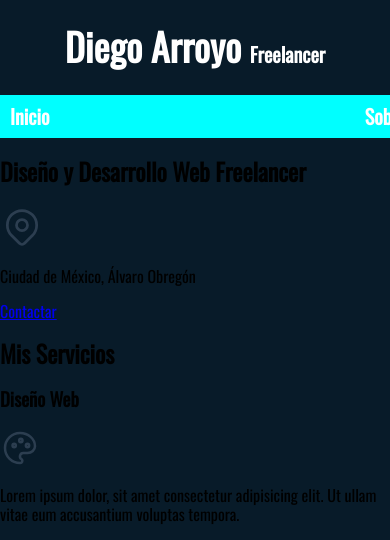
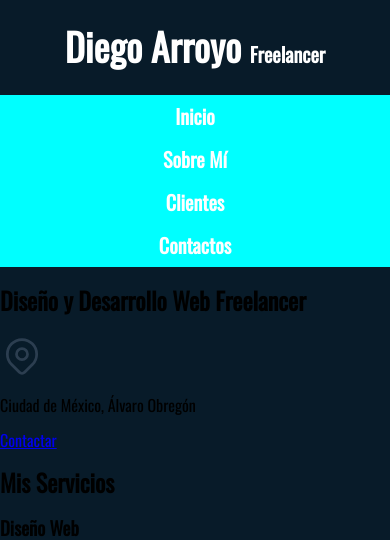
Before and after one commit to DiegoArroyo12/DesarrolloWEB, a PHP site: page / in a window 390 px wide; the page is wider, and only the part inside the window is pictured. Shown: the top 540 px of that part. Run offline with PHP 8.4, Linux system fonts and the light colour scheme.

Commit message:
Añadimos Media Queries

```diff
--- a/freelancer_inicio/css/style.css
+++ b/freelancer_inicio/css/style.css
@@ -38,7 +38,7 @@ body {
 /* Si se quiere aplicar a un id se usa el # aunque no es muy recomendable aplicar estilos a los id */
 
 .contenedor {
-    width: 120rem;
+    max-width: 120rem;
     /* margin agregan espacio */
     /* margin-top: 0;
     margin-right: auto;
@@ -55,9 +55,8 @@ body {
 .navegacion-principal {
     /* display: flex; nos habilita el justify content */
     display: flex;
-    flex-direction: row;
-    /* space-between distribuye equitativamente el contenido */
-    justify-content: space-between;
+    flex-direction: column;
+    align-items: center;
 }
 
 .navegacion-principal a {
@@ -68,8 +67,33 @@ body {
     padding: 1rem;
 }
 
+@media (min-width: 768px) {
+    .navegacion-principal{
+        flex-direction: row;
+        /* space-between distribuye equitativamente el contenido */
+        justify-content: space-between;
+    }
+}
+
 /* Hover es una pseudoclase que se activa al estar sobre la etiqueta */
 .navegacion-principal a:hover {
     background-color: var(--primario);
     padding: 1rem;
 }
+
+/* Media Queries para que cambie dependiendo del tamaño de la pantalla */
+@media (min-width: 480px){
+    /* Medida para teléfono */
+}
+
+@media (min-width: 768px) {
+    /* Medida para tablet */
+}
+
+@media (min-width: 1140px) {
+    /* Laptops */
+}
+
+@media (min-width: 1400px) {
+    /* Puede utilizarse de igual manera */
+}
```
